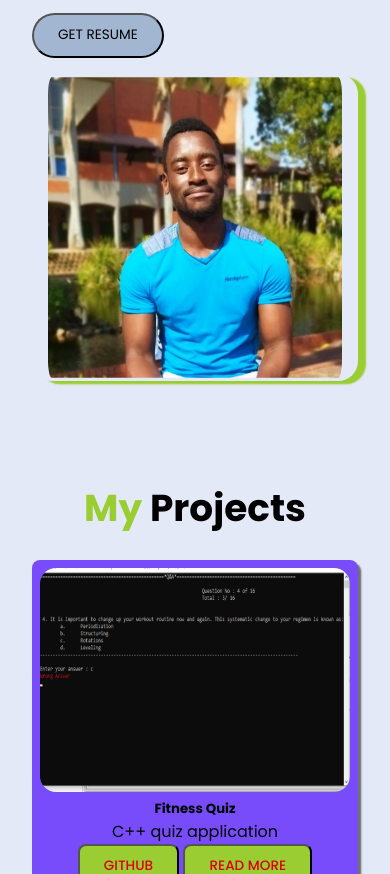
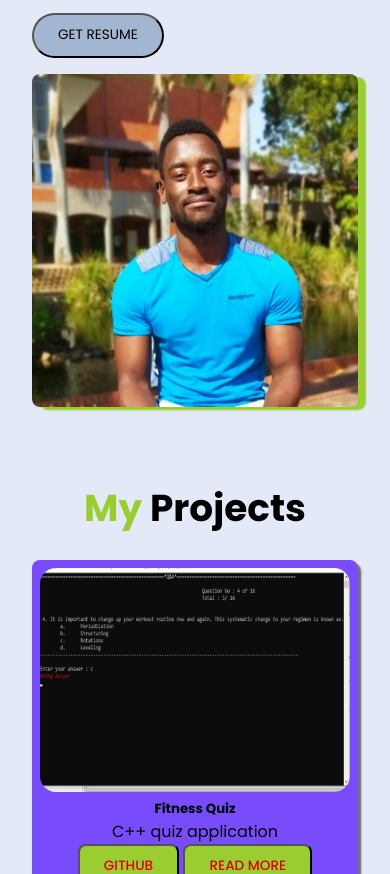
Before and after one commit to NtetheWonder/NtetheProfile, a plain HTML site: page index.html in a window 390 px wide. Shown: the part 1208-2082 px from the top of the page. Drawn offline with nearby package versions, Linux system fonts and the light colour scheme.

Commit message:
Image padding remove

```diff
--- a/style.css
+++ b/style.css
@@ -535,8 +535,8 @@ footer {
     .about .bio img{
         width: 100%;
         height: 100%;
-        border-radius: 1.25rem;
-        padding:.2rem 1rem;
+
+
     }
 
 }
```
